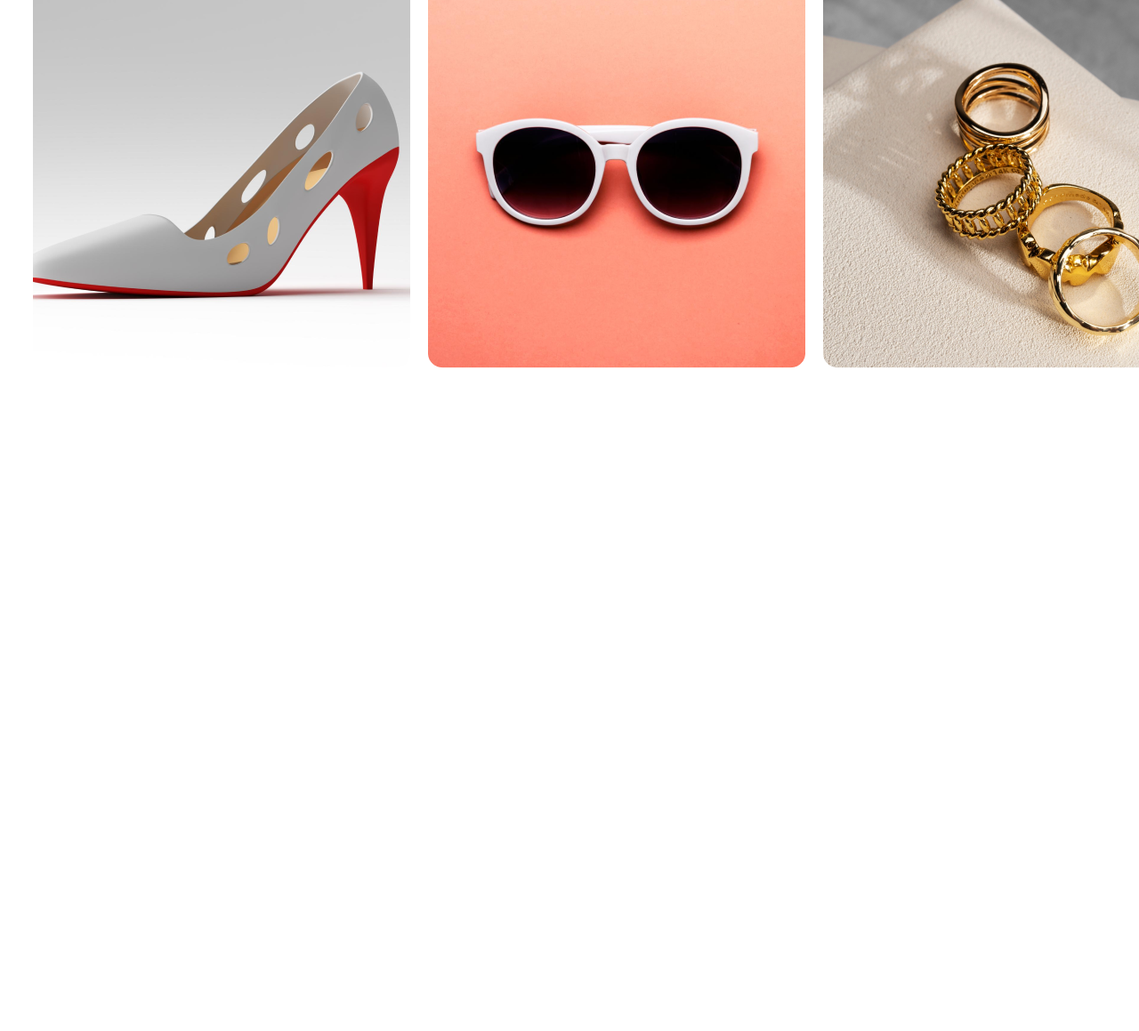
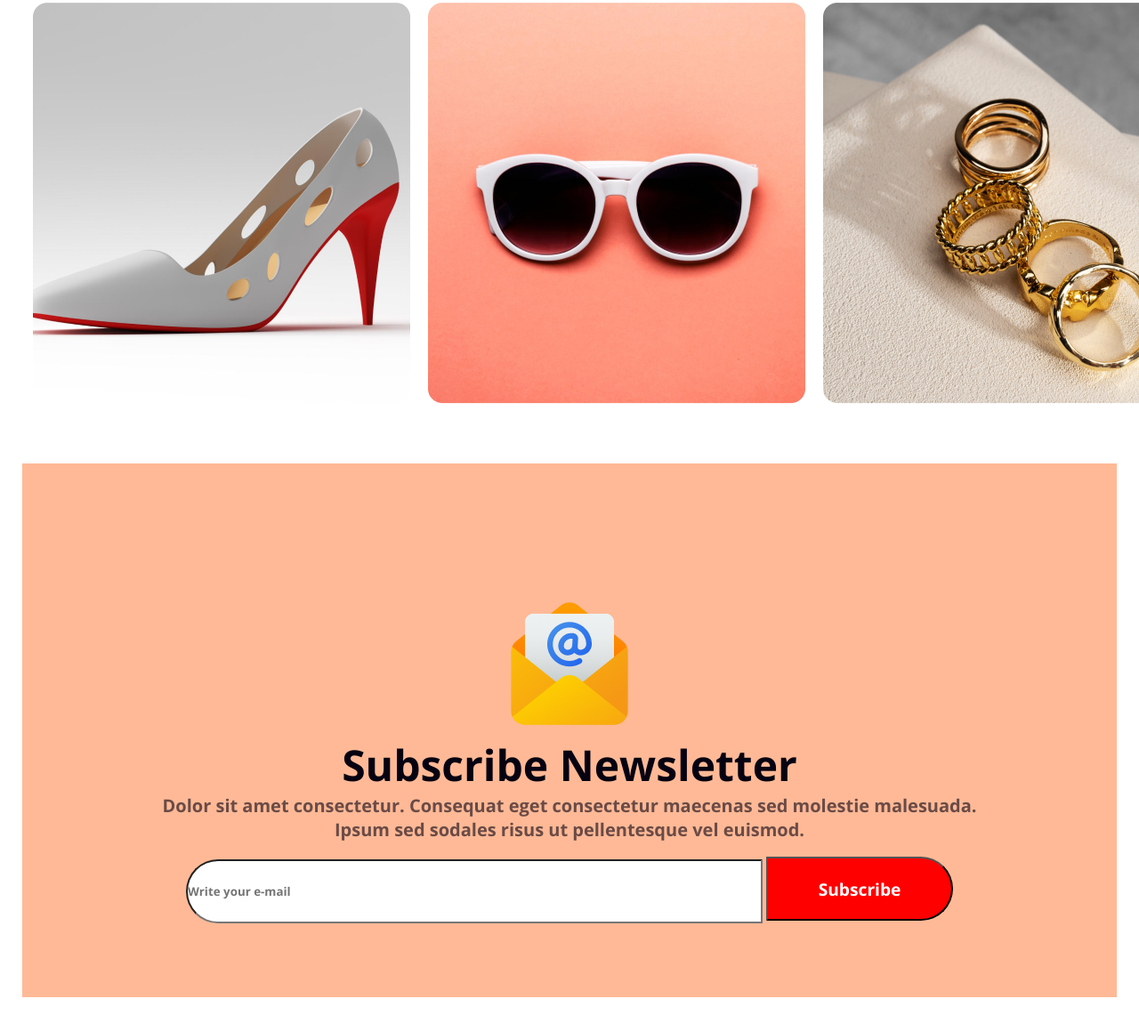
Before and after one commit to Asikkhan48/New-Year-Assignment-1, a plain HTML site: page index.html in a window 1280 px wide. Shown: the part 5500-6659 px from the top of the page at 89% size. Before the commit the page ends 5941 px from the top, so only its background shows below. Drawn offline with nearby package versions, Linux system fonts and the light colour scheme.

Commit message:
subscribe

```diff
--- a/index.html
+++ b/index.html
@@ -175,6 +175,18 @@
             <img src="resources/Rectangle 8.png" alt="shoe">
           </div>
         </div>
+
+        <div class="subscribe">
+          <img src="./resources/Group 61.png" alt="email">
+
+          <p class="newsletter">Subscribe Newsletter</p>
+          <p class="newsletter-pera">Dolor sit amet consectetur. Consequat eget consectetur maecenas sed molestie malesuada. Ipsum sed sodales risus ut pellentesque vel euismod. </p>
+
+          <input class="email-input" type="email" name="email" id="email" placeholder="Write your e-mail">
+
+        <button class="Subscribe-button">Subscribe</button>
+        </div>
+
       </section>
     </main>
 
--- a/style.css
+++ b/style.css
@@ -226,6 +226,9 @@
     font-weight: 400;
 }
 
+.portfolio-para p{
+    margin-bottom: 40px;
+}
 .portfolio-picture {
     display: flex;
     align-items: center;
@@ -244,3 +247,50 @@
     border-radius: 4px;
     margin-bottom: 20px;
 }
+
+/* Newsletter pera */
+
+.subscribe {
+    height: 600px;
+    width: auto;
+    background-color: #FFB996;
+    display: block;
+    text-align: center;
+    justify-content: center;
+    padding: 150px;
+    margin-top: 60px;
+    margin-bottom: 60px;
+}
+
+.newsletter {
+    color: #070211;
+    text-align: center;
+    font-size: 48px;
+    font-weight: 900;
+}
+
+.newsletter-pera {
+    color: rgba(7, 2, 17, 0.60);
+    text-align: center;
+    font-size: 20px;
+    font-weight: 400;
+}
+
+.email-input {
+    width: 648px;
+    height: 72px;
+    border-radius: 50px 0px 0px 50px;
+    background: #FFF;
+    margin-top: 20px;
+    margin-right: 0px;
+}
+
+.Subscribe-button {
+    width: 210px;
+    height: 72px;
+    border-radius: 0px 50px 50px 0px;
+    background: #F00;
+    color: #FFF;
+    font-size: larger;
+    margin-left: 0px;
+}
```
